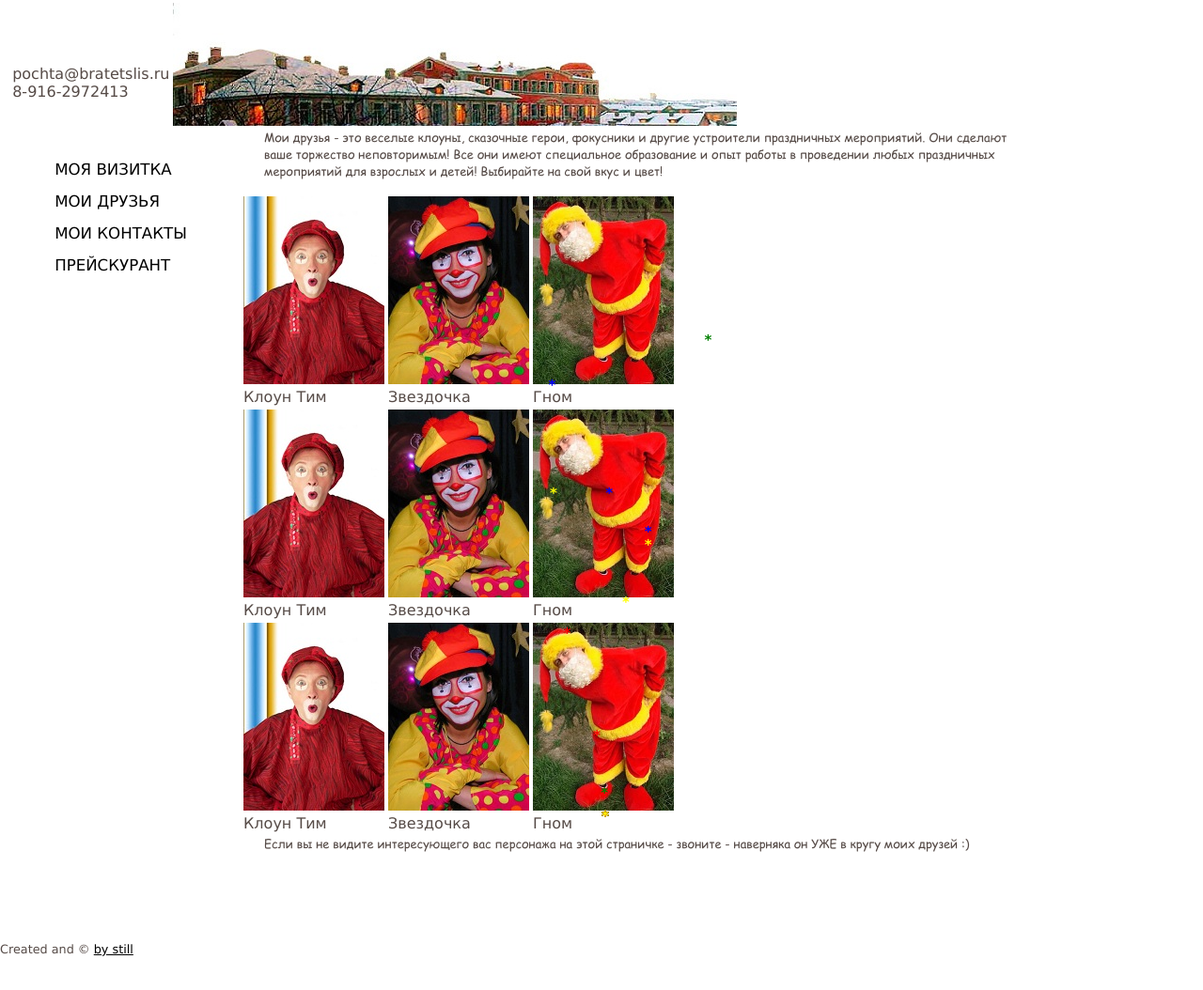
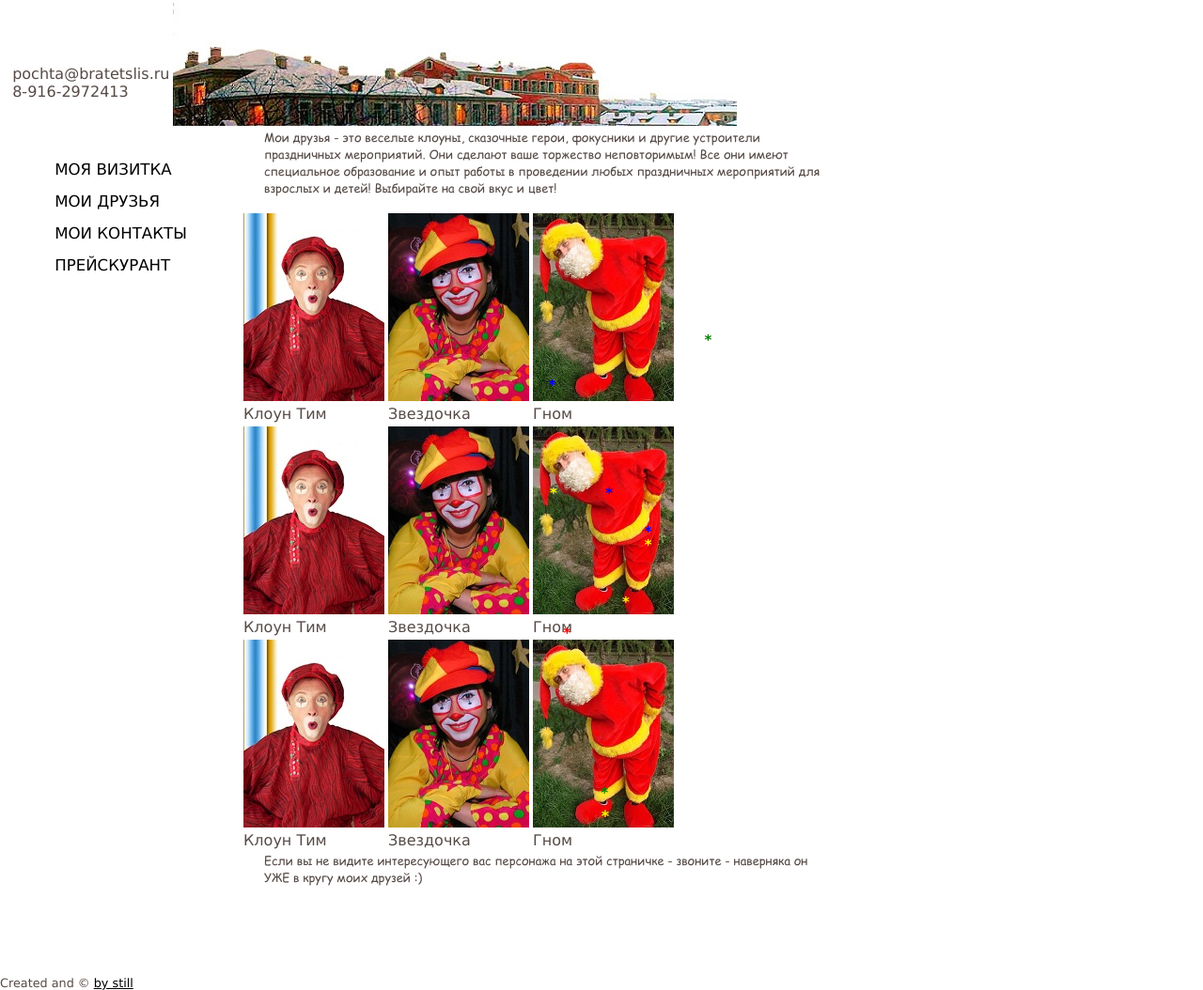
Before and after one commit to bratetslis/Site, a Jekyll site: the page built from index.md, in a window 1280 px wide. Shown: the whole page at 94% size. Built offline with Jekyll 4.4.1, drawn with Linux system fonts in a browser that asks for light colours; before the commit the page ends 1018 px from its top, so only the background shows below that.

Commit message:
Update css/type3-main.css

```diff
--- a/css/type3-main.css
+++ b/css/type3-main.css
@@ -1,7 +1,7 @@
 body {
 	background-color: #fff;
 	font-size: 0.8em;
-         width: 1100px;
+         width: 900px;
 	font-family: Verdana, Arial, SunSans-Regular, Sans-Serif;
 	color:#564b47;
 	padding:0;
```
